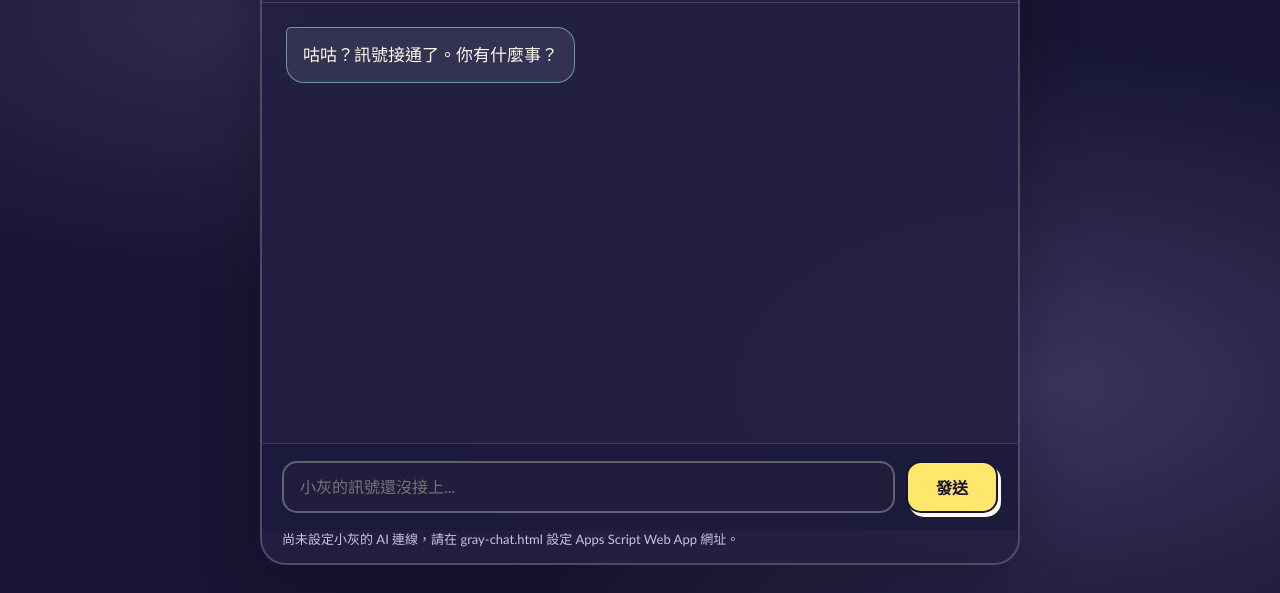
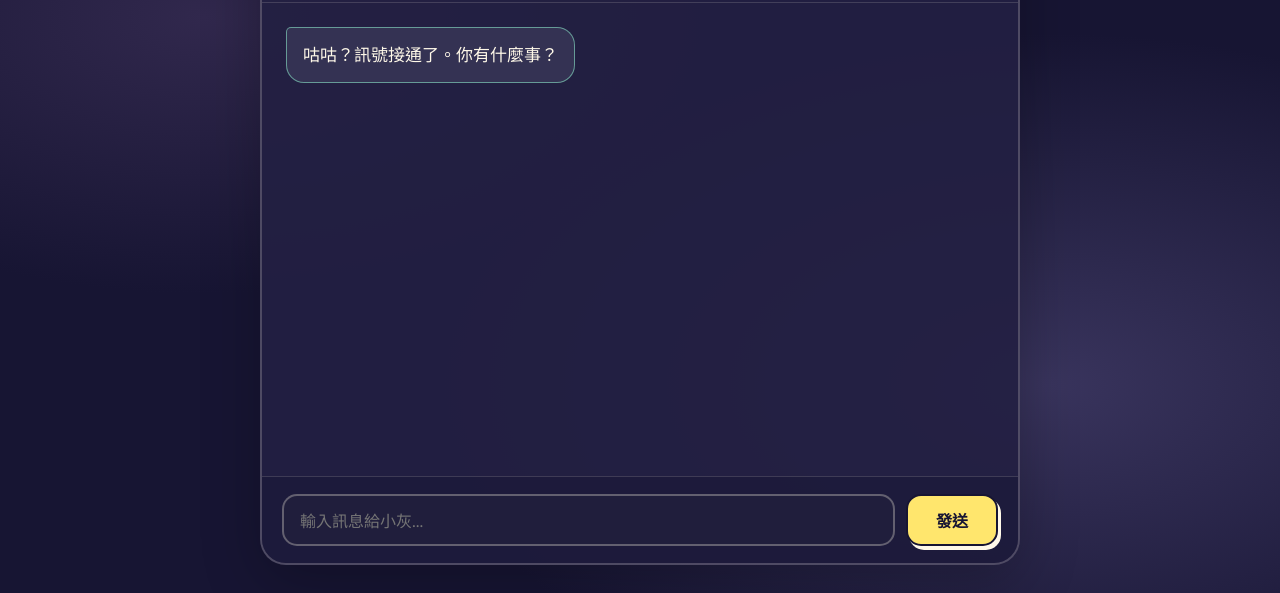
Before and after one commit to 7moonowo-cmyk/3333, a plain HTML site: page gray-chat.html in a window 1280 px wide. Shown: the part 207-800 px from the top of the page. Drawn offline with Linux system fonts and the light colour scheme.

Commit message:
Update gray-chat.html

```diff
--- a/gray-chat.html
+++ b/gray-chat.html
@@ -250,7 +250,7 @@
     </section>
   </main>
   <script>
-    const CHAT_API_URL = "";
+    const CHAT_API_URL = "https://script.google.com/macros/s/AKfycbwFyjUPPHt_ERkPEKruQUXD13blwP75yLYdiUZGxwaDTPyWHOnDcfeJntHOkNd1JIno/exec";
     const form = document.getElementById("chat-form");
     const input = document.getElementById("chat-input");
     const sendButton = document.getElementById("send-button");
```
